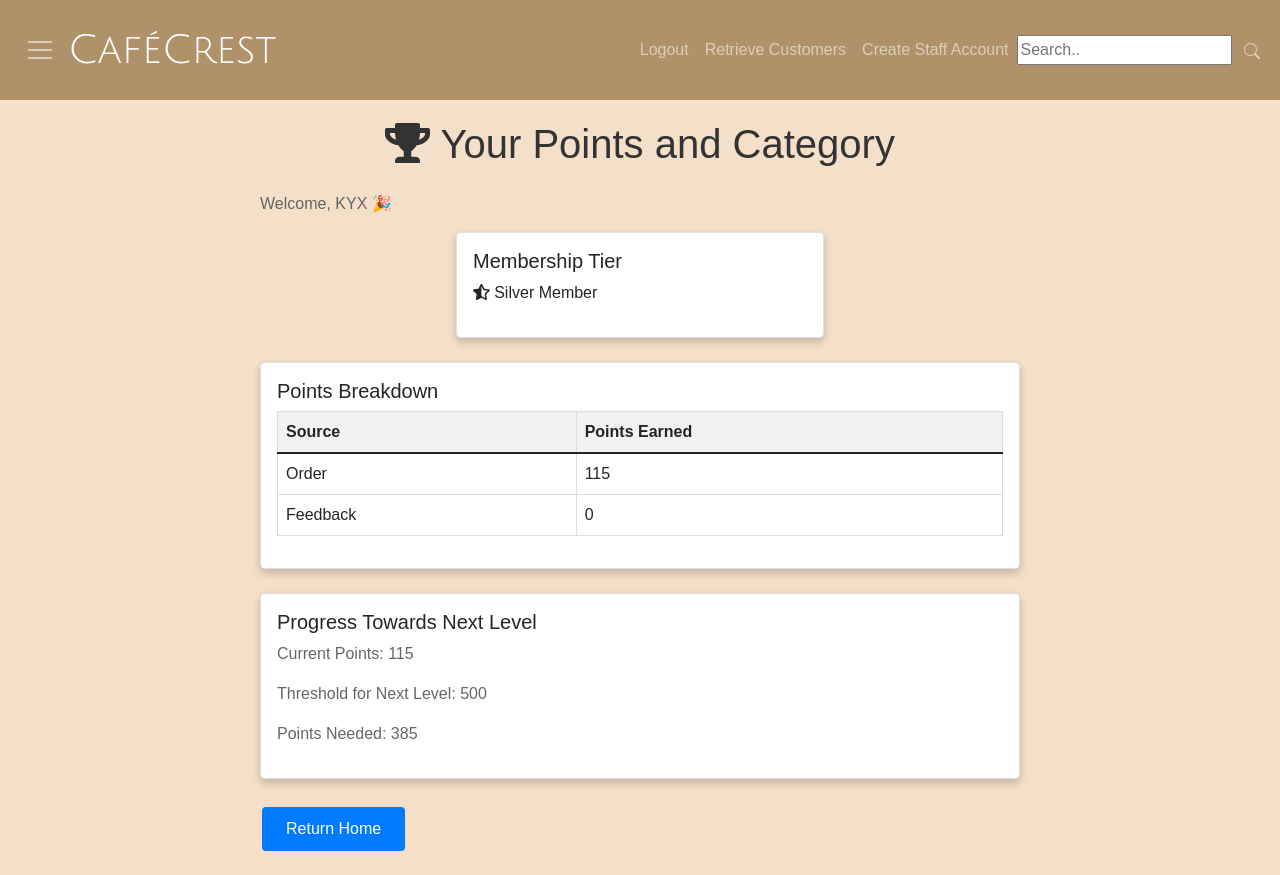
After one commit to YuXianKang/App_Security_Proj_Web, a Flask app: page /view_points in a window 1280 px wide. The commit adds this page. Run offline with Flask 3, Linux system fonts and the light colour scheme; a user stored in the database is signed in; parts of the project's set-up code (start-up, migrations or seed data) failed here and were passed over; some libraries are stand-ins or nearby versions.

Commit message:
Added a new view points page

```diff
--- a/App_Security_Proj_Web/cafe_web/Cafecrest/__init__.py
+++ b/App_Security_Proj_Web/cafe_web/Cafecrest/__init__.py
@@ -312,7 +312,7 @@ def customer_portal():
             user_category = "Platinum"
         elif user_points_value >= 500:
             user_category = "Gold"
-        elif user_points_value != 0:
+        elif user_points_value >= 100:
             user_category = "Silver"
         else:
             user_category = "Bronze"
@@ -413,6 +413,36 @@ def delete_account():
 
     # Redirect to home page
     return redirect(url_for('home'))
+
+
+@app.route('/view_points')
+def view_points():
+    if 'username' not in session:
+        flash('You must be logged in to view your points.', 'danger')
+        return redirect(url_for('login'))
+
+    username = session['username']
+    user_points = UserPoints.query.filter_by(username=username).first()
+    if user_points:
+        user_points_value = user_points.points
+        if user_points_value >= 1000:  # Platinum level
+            category = "Platinum"
+            next_level_threshold = None  # Threshold for moving up from Platinum
+        elif user_points_value >= 500:  # Gold level
+            category = "Gold"
+            next_level_threshold = 1000  # Threshold for moving up from Gold
+        elif user_points_value >= 100:  # Silver level
+            category = "Silver"
+            next_level_threshold = 500  # Threshold for moving up from Silver
+        else:  # Bronze level
+            category = "Bronze"
+            next_level_threshold = 100  # Threshold for moving up from Bronze
+
+        points_needed = next_level_threshold - user_points_value
+
+        return render_template('view_points.html', username=username, user_points_value=user_points_value, category=category, next_level_threshold=next_level_threshold, points_needed=points_needed)
+    else:
+        return redirect(url_for('home'))
 
 
 # Define a route and method to create a new product
--- a/App_Security_Proj_Web/cafe_web/Cafecrest/templates/CustomerPortal.html
+++ b/App_Security_Proj_Web/cafe_web/Cafecrest/templates/CustomerPortal.html
@@ -135,11 +135,11 @@
             <div class="center text-center">{{ user.username }}</div>
             <hr>
             <div class="center text-center">
-                <p>{{ user_category }}</p>
+                <p>{{ user_category }} Member</p>
             </div>
         </div>
         <div class="name_div_secondary">
-            <div class="center text-center">This Month</div>
+            <div class="center text-center">This Year</div>
             <table class="table center text-center">
                 <tr>
                     <th>Orders</th>
@@ -151,7 +151,7 @@
                 </tr>
             </table>
             <div class="center text-center">
-                <a class="center text-center hyperlink" href="/timetable">View Points</a>
+                <a class="center text-center hyperlink" href="/view_points">View Points</a>
             </div>
         </div>
     </div>
--- /dev/null
+++ b/App_Security_Proj_Web/cafe_web/Cafecrest/templates/view_points.html
@@ -0,0 +1,136 @@
+{% extends "base.html" %}
+{% block content %}
+<link rel="stylesheet" href="https://cdnjs.cloudflare.com/ajax/libs/font-awesome/5.15.3/css/all.min.css">
+
+<style>
+    body {
+        font-family: Arial, sans-serif;
+    }
+
+  .container {
+        max-width: 800px;
+        margin: 0 auto;
+        padding: 20px;
+    }
+
+    h1 {
+        color: #333;
+    }
+
+    p {
+        color: #666;
+    }
+
+  .table {
+        width: 100%;
+        border-collapse: collapse;
+    }
+
+  .table th,.table td {
+        border: 1px solid #ddd;
+        padding: 8px;
+        text-align: left;
+    }
+
+  .table th {
+        background-color: #f2f2f2;
+    }
+
+  .hyperlink {
+        color: #06F;
+        text-decoration: none;
+    }
+
+  .hyperlink:hover {
+        text-decoration: underline;
+    }
+
+    /* Additional styles for enhancements */
+  .card {
+        box-shadow: 0 4px 8px 0 rgba(0,0,0,0.2);
+        transition: 0.3s;
+        border-radius: 5px;
+    }
+
+  .card:hover {
+        box-shadow: 0 8px 16px 0 rgba(0,0,0,0.2);
+    }
+
+  .btn-primary {
+        background-color: #007bff;
+        border: none;
+        color: white;
+        padding: 10px 24px;
+        text-align: center;
+        text-decoration: none;
+        display: inline-block;
+        font-size: 16px;
+        margin: 4px 2px;
+        cursor: pointer;
+    }
+</style>
+
+<div class="container">
+    <h1 class="text-center mb-4"><i class="fas fa-trophy"></i> Your Points and Category</h1>
+    <p class="welcome-message mb-3">
+    Welcome, <span class="font-weight-bold">{{ username }}</span> 🎉
+    </p>
+
+    <div class="row justify-content-center">
+        <div class="col-md-6">
+            <div class="card mb-4">
+                <div class="card-body">
+                    <h5 class="card-title">Membership Tier</h5>
+                    <ul class="list-unstyled">
+                        {% if category == "Platinum" %}
+                            <li><i class="fas fa-medal"></i> Platinum Member</li>
+                        {% elif category == "Gold" %}
+                            <li><i class="fas fa-star"></i> Gold Member</li>
+                        {% elif category == "Silver" %}
+                            <li><i class="fas fa-star-half-alt"></i> Silver Member</li>
+                        {% elif category == "Bronze" %}
+                            <li><i class="fas fa-star"></i> Bronze Member</li>
+                        {% endif %}
+                    </ul>
+                </div>
+            </div>
+        </div>
+    </div>
+
+    <div class="card mb-4">
+        <div class="card-body">
+            <h5 class="card-title">Points Breakdown</h5>
+            <table class="table">
+                <thead>
+                    <tr>
+                        <th>Source</th>
+                        <th>Points Earned</th>
+                    </tr>
+                </thead>
+                <tbody>
+                    <tr>
+                        <td>Order</td>
+                        <td>{{ user_points_value }}</td>
+                    </tr>
+                    <tr>
+                        <td>Feedback</td>
+                        <td>0</td>
+                    </tr>
+                </tbody>
+            </table>
+        </div>
+    </div>
+
+    <div class="card mb-4">
+        <div class="card-body">
+            <h5 class="card-title">Progress Towards Next Level</h5>
+            <p>Current Points: <span class="font-weight-bold">{{ user_points_value }}</span></p>
+            <p>Threshold for Next Level: <span class="font-weight-bold">{{ next_level_threshold }}</span></p>
+            <p>Points Needed: <span class="font-weight-bold">{{ next_level_threshold - user_points_value }}</span></p>
+        </div>
+    </div>
+
+    <a href="{{ url_for('home') }}" class="btn btn-primary">Return Home</a>
+</div>
+
+{% endblock %}
```
Also changed, not shown: App_Security_Proj_Web/cafe_web/Cafecrest/instance/site.db, 3 other files.
